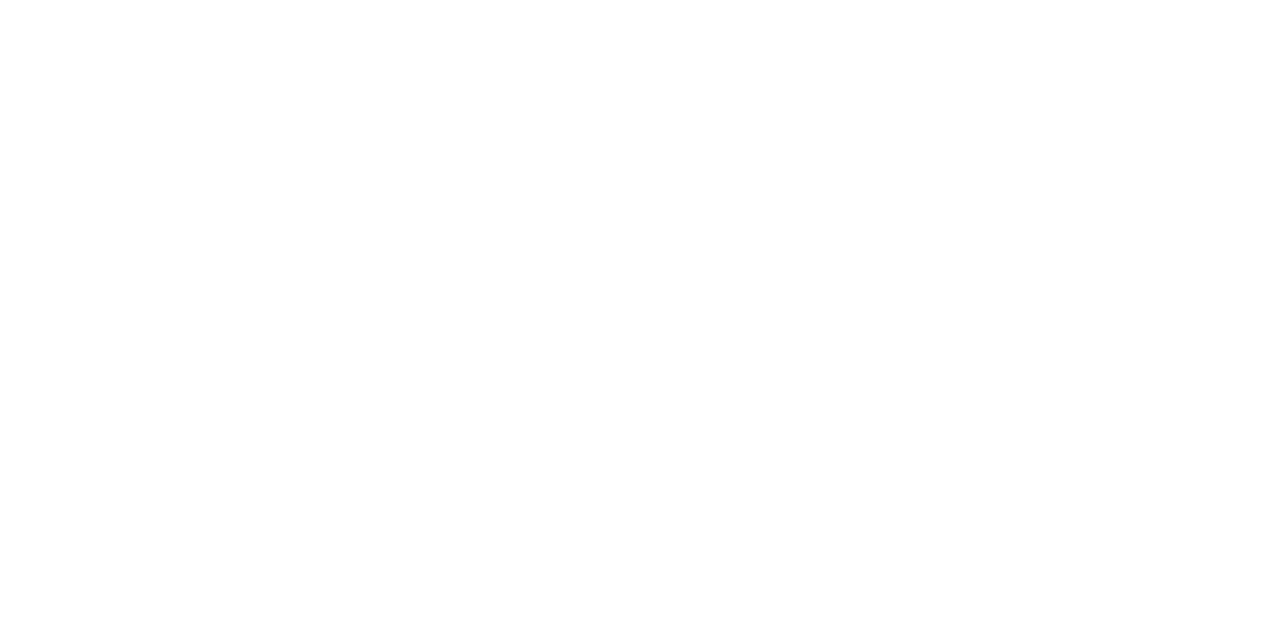
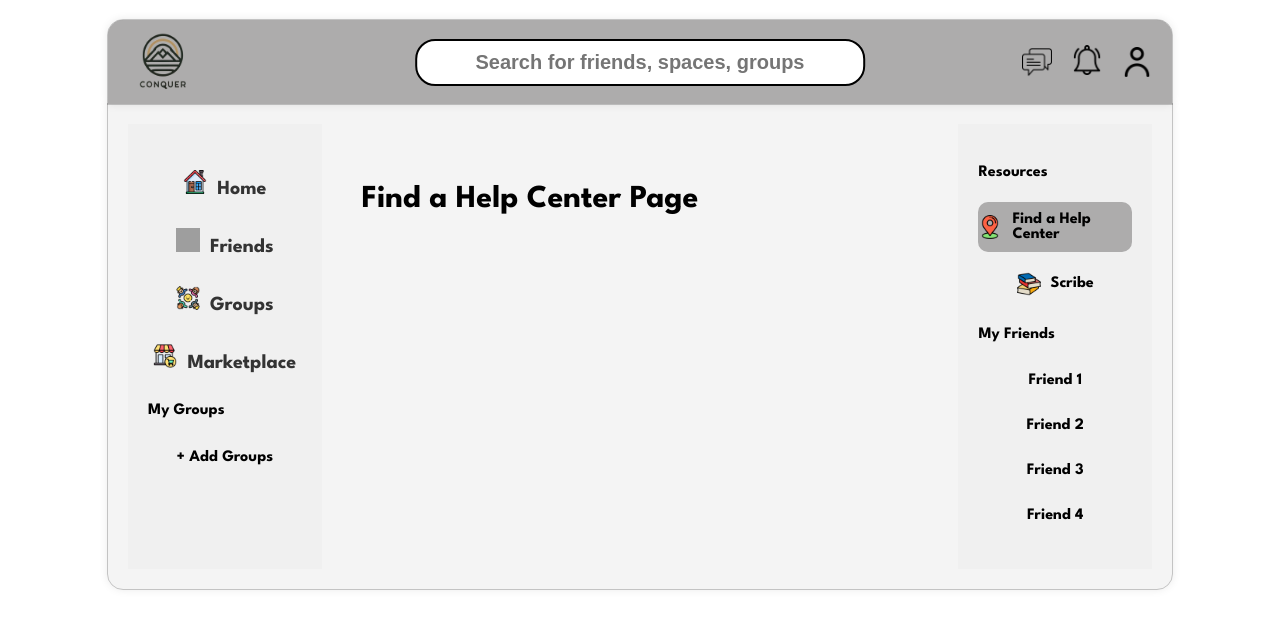
Before and after one commit to mrahman4782/Conquer, a React (Create React App) app in the folder client/: page /findhelp in a window 1280 px wide. Before the commit this address had no page. Shown: the top 628 px of the page. Built offline with nearby package versions, Linux system fonts and the light colour scheme; grey boxes are pictures that could not be loaded.

Commit message:
set up routing with the layout pre-filtered. Now collaborators can freely focus on features and styling to boost effiency. All presets are made with the pages

```diff
--- a/client/src/App.js
+++ b/client/src/App.js
@@ -5,6 +5,10 @@
 import Home from './pages/home/home';
 import Chat from './pages/chat/chat';
 import Marketplace from './pages/marketplace/marketplace';
+import Friends from './pages/friends/friends';
+import Groups from './pages/groups/groups';
+import FindHelp from './pages/findhelp/findhelp';
+import Scribe from './pages/scribe/scribe';
 import Layout from './components/layout';
 
 function App() {
@@ -17,6 +21,10 @@
         <Route path="/home" element={<Layout><Home /></Layout>} />
         <Route path="/chat" element={<Layout><Chat /></Layout>} />
         <Route path="/marketplace" element={<Layout><Marketplace /></Layout>} />
+        <Route path="/friends" element={<Layout><Friends /></Layout>} />
+        <Route path="/groups" element={<Layout><Groups /></Layout>} />
+        <Route path="/findhelp" element={<Layout><FindHelp /></Layout>} />
+        <Route path="/scribe" element={<Layout><Scribe /></Layout>} />
       </Routes>
     </Router>
   );
--- a/client/src/components/layout.js
+++ b/client/src/components/layout.js
@@ -15,6 +15,10 @@
 const Layout = ({ children }) => {
     const navigate = useNavigate();
     const [showNotifications, setShowNotifications] = React.useState(false);
+
+    const getActiveClass = (path) => {
+        return window.location.pathname === path ? 'active' : '';
+    };
 
     return (
         <div className="outer-container">
@@ -39,16 +43,16 @@
             <div className="container">
                 <aside className="sidebar">
                     <ul className="menu">
-                        <li className={window.location.pathname === '/home' ? 'active' : ''}>
+                        <li className={getActiveClass('/home')}>
                             <Link to="/home"><img src={homeIcon} alt="Home" className="menu-icon" />Home</Link>
                         </li>
-                        <li className={window.location.pathname === '/friends' ? 'active' : ''}>
+                        <li className={getActiveClass('/friends')}>
                             <Link to="/friends"><img src={friendsIcon} alt="Friends" className="menu-icon" />Friends</Link>
                         </li>
-                        <li className={window.location.pathname === '/groups' ? 'active' : ''}>
+                        <li className={getActiveClass('/groups')}>
                             <Link to="/groups"><img src={groupsIcon} alt="Groups" className="menu-icon" />Groups</Link>
                         </li>
-                        <li className={window.location.pathname === '/marketplace' ? 'active' : ''}>
+                        <li className={getActiveClass('/marketplace')}>
                             <Link to="/marketplace"><img src={marketplaceIcon} alt="Marketplace" className="menu-icon" />Marketplace</Link>
                         </li>
                     </ul>
@@ -66,10 +70,10 @@
                     <div className="pinned-events">
                         <h4>Resources</h4>
                         <ul>
-                            <li onClick={() => navigate('/help-center')}>
+                            <li className={getActiveClass('/findhelp')} onClick={() => navigate('/findhelp')}>
                                 <img src={locationIcon} alt="Help Center" className="menu-icon" />Find a Help Center
                             </li>
-                            <li onClick={() => navigate('/resources')}>
+                            <li className={getActiveClass('/scribe')} onClick={() => navigate('/scribe')}>
                                 <img src={resourcesIcon} alt="Resources" className="menu-icon" />Scribe
                             </li>
                         </ul>
--- /dev/null
+++ b/client/src/pages/findhelp/findhelp.js
@@ -0,0 +1,11 @@
+import React from 'react';
+
+const FindHelp = () => {
+  return (
+    <div className="content">
+      <h1>Find a Help Center Page</h1>
+    </div>
+  );
+}
+
+export default FindHelp;
--- /dev/null
+++ b/client/src/pages/friends/friends.js
@@ -0,0 +1,11 @@
+import React from 'react';
+
+const Friends = () => {
+  return (
+    <div className="content">
+      <h1>Friends Page</h1>
+    </div>
+  );
+}
+
+export default Friends;
--- /dev/null
+++ b/client/src/pages/groups/groups.js
@@ -0,0 +1,11 @@
+import React from 'react';
+
+const Groups = () => {
+  return (
+    <div className="content">
+      <h1>Groups Page</h1>
+    </div>
+  );
+}
+
+export default Groups;
--- a/client/src/pages/home/home.js
+++ b/client/src/pages/home/home.js
@@ -89,7 +89,7 @@
                     </div>
                 </div>
                 <div className="post-content">
-                    <p>Lorem Ipsum is simply dummy text of the printing and typesetting industry.</p>
+                    <p>I'm so excited to be part of this journey!</p>
                     <img src={guyImage} alt="Post" className="post-image" />
                 </div>
                 <div className="post-actions">
--- /dev/null
+++ b/client/src/pages/scribe/scribe.js
@@ -0,0 +1,11 @@
+import React from 'react';
+
+const Scribe = () => {
+  return (
+    <div className="content">
+      <h1>Scribe Page</h1>
+    </div>
+  );
+}
+
+export default Scribe;
```
Also changed, not shown: client/src/pages/findhelp/findhelp.css (added), client/src/pages/friends/friends.css (added), client/src/pages/groups/groups.css (added), client/src/pages/scribe/scribe.css (added).
